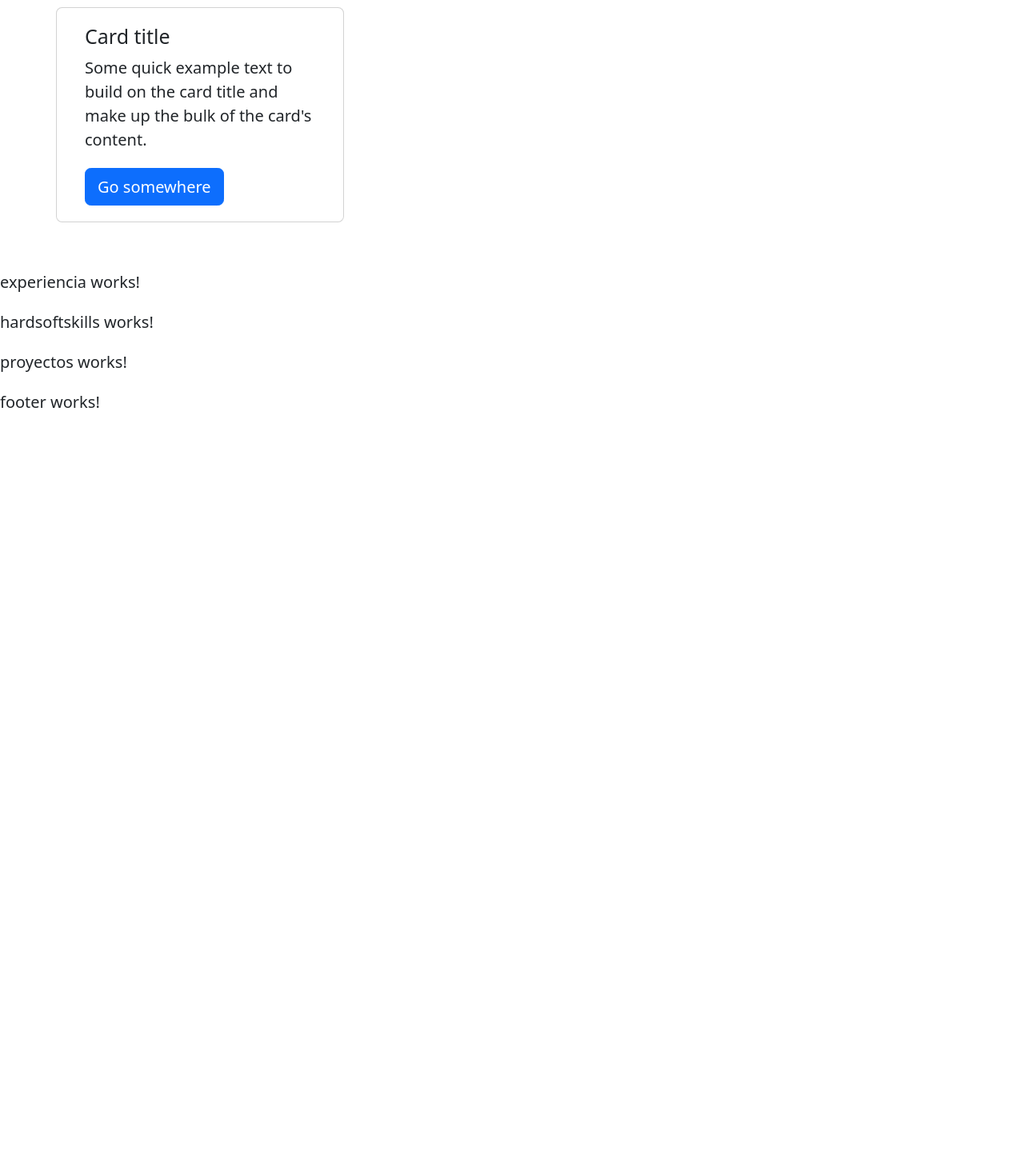
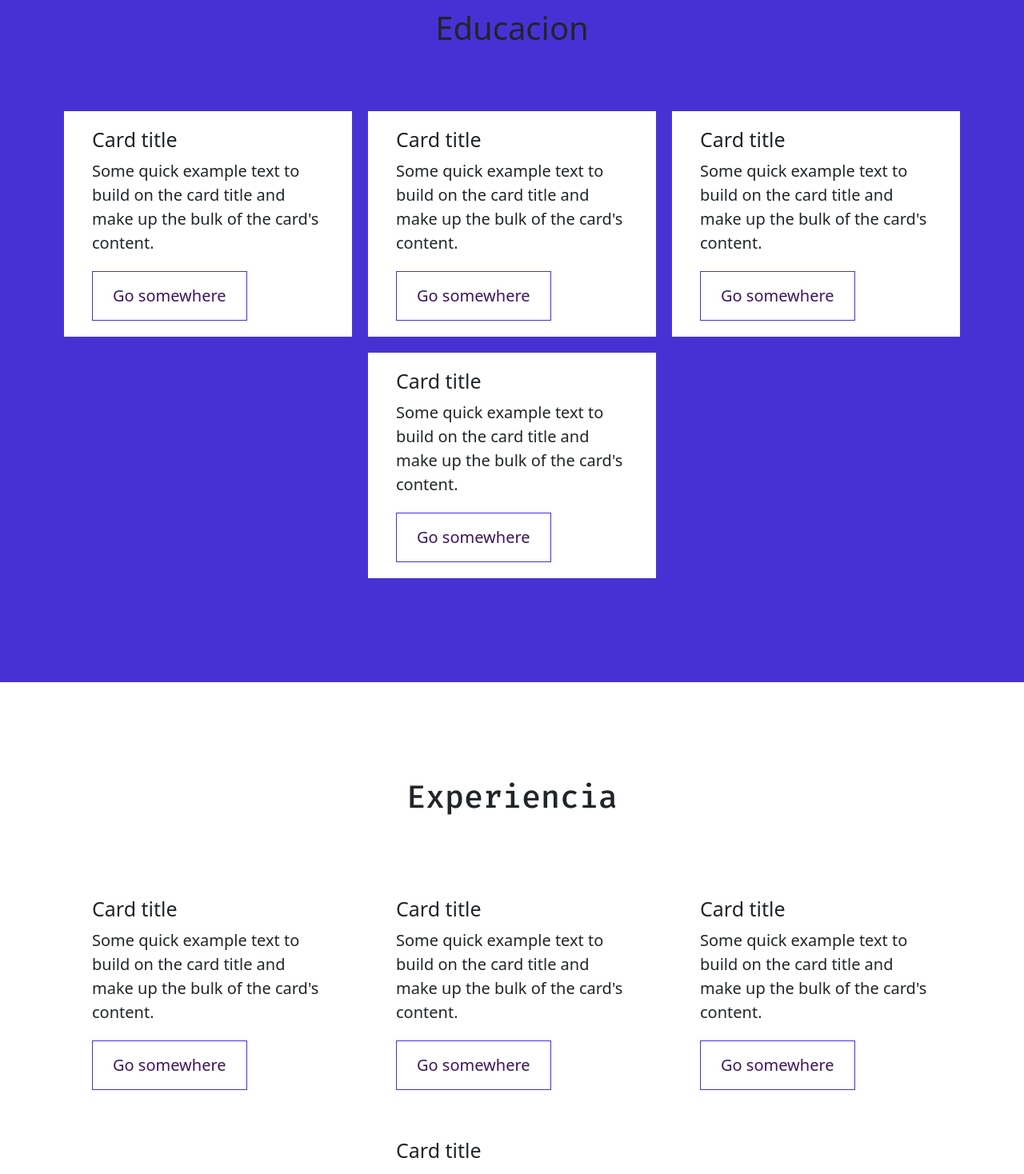
Before and after one commit to Juanma469/Proyecto-ArgProg-BasualdoJuanManuel, an Angular app in the folder front/porfolio-web/: page / in a window 1280 px wide. Shown: the part 880-2348 px from the top of the page at 80% size. Before the commit the page ends 1418 px from the top, so only its background shows below. Built offline with nearby package versions, Linux system fonts and the light colour scheme; a web font is replaced by a local one.

Commit message:
educacion - experiencia

```diff
--- a/front/porfolio-web/angular.json
+++ b/front/porfolio-web/angular.json
@@ -101,5 +101,8 @@
         }
       }
     }
+  },
+  "cli": {
+    "analytics": "90cc13af-4a90-4dfc-b353-eb18d3195c08"
   }
 }
--- a/front/porfolio-web/src/app/component/educacion/educacion.component.css
+++ b/front/porfolio-web/src/app/component/educacion/educacion.component.css
@@ -0,0 +1,4 @@
+section {
+    background-color: var(--primary-color);
+
+}
--- a/front/porfolio-web/src/app/component/educacion/educacion.component.html
+++ b/front/porfolio-web/src/app/component/educacion/educacion.component.html
@@ -1,7 +1,28 @@
-<section class="my-5">
+<section class="my-5 p-5">
     <div class="container">
-        <h2>Educacion</h2>
-        <div class="row">
+        <h2 class="text-center">Educacion</h2>
+        <div class="row d-flex justify-content-center py-5">
+          <div class="card" style="width: 18rem;">
+            <div class="card-body">
+              <h5 class="card-title">Card title</h5>
+              <p class="card-text">Some quick example text to build on the card title and make up the bulk of the card's content.</p>
+              <a href="#" class="btn btn-primary">Go somewhere</a>
+            </div>
+          </div>
+          <div class="card" style="width: 18rem;">
+            <div class="card-body">
+              <h5 class="card-title">Card title</h5>
+              <p class="card-text">Some quick example text to build on the card title and make up the bulk of the card's content.</p>
+              <a href="#" class="btn btn-primary">Go somewhere</a>
+            </div>
+          </div>
+          <div class="card" style="width: 18rem;">
+            <div class="card-body">
+              <h5 class="card-title">Card title</h5>
+              <p class="card-text">Some quick example text to build on the card title and make up the bulk of the card's content.</p>
+              <a href="#" class="btn btn-primary">Go somewhere</a>
+            </div>
+          </div>
           <div class="card" style="width: 18rem;">
             <div class="card-body">
               <h5 class="card-title">Card title</h5>
--- a/front/porfolio-web/src/app/component/experiencia/experiencia.component.html
+++ b/front/porfolio-web/src/app/component/experiencia/experiencia.component.html
@@ -1 +1,35 @@
-<p>experiencia works!</p>
+<section class="my-5 p-5">
+    <div class="container">
+        <h1 class="text-center">Experiencia</h1>
+        <div class="row d-flex justify-content-center py-5">
+            <div class="card" style="width: 18rem;">
+                <div class="card-body">
+                <h5 class="card-title">Card title</h5>
+                <p class="card-text">Some quick example text to build on the card title and make up the bulk of the card's content.</p>
+                <a href="#" class="btn btn-primary">Go somewhere</a>
+                </div>
+            </div>
+            <div class="card" style="width: 18rem;">
+                <div class="card-body">
+                <h5 class="card-title">Card title</h5>
+                <p class="card-text">Some quick example text to build on the card title and make up the bulk of the card's content.</p>
+                <a href="#" class="btn btn-primary">Go somewhere</a>
+                </div>
+            </div>
+            <div class="card" style="width: 18rem;">
+                <div class="card-body">
+                <h5 class="card-title">Card title</h5>
+                <p class="card-text">Some quick example text to build on the card title and make up the bulk of the card's content.</p>
+                <a href="#" class="btn btn-primary">Go somewhere</a>
+                </div>
+            </div>
+            <div class="card" style="width: 18rem;">
+                <div class="card-body">
+                <h5 class="card-title">Card title</h5>
+                <p class="card-text">Some quick example text to build on the card title and make up the bulk of the card's content.</p>
+                <a href="#" class="btn btn-primary">Go somewhere</a>
+                </div>
+            </div>
+        </div>
+    </div>
+</section>
--- a/front/porfolio-web/src/app/component/hardsoftskills/hardsoftskills.component.css
+++ b/front/porfolio-web/src/app/component/hardsoftskills/hardsoftskills.component.css
@@ -0,0 +1,3 @@
+section{
+    background-color: var(--secondary-color);
+}
--- a/front/porfolio-web/src/app/component/hardsoftskills/hardsoftskills.component.html
+++ b/front/porfolio-web/src/app/component/hardsoftskills/hardsoftskills.component.html
@@ -1 +1,35 @@
-<p>hardsoftskills works!</p>
+<section class="my-5 p-5">
+    <div class="container">
+        <h1 class="text-center">Hard & Soft Skills</h1>
+        <div class="row d-flex justify-content-center py-5">
+            <div class="card" style="width: 18rem;">
+                <div class="card-body">
+                <h5 class="card-title">Hard & Soft Skills</h5>
+                <p class="card-text">Some quick example text to build on the card title and make up the bulk of the card's content.</p>
+                <a href="#" class="btn btn-primary">Go somewhere</a>
+                </div>
+            </div>
+            <div class="card" style="width: 18rem;">
+                <div class="card-body">
+                <h5 class="card-title">Card title</h5>
+                <p class="card-text">Some quick example text to build on the card title and make up the bulk of the card's content.</p>
+                <a href="#" class="btn btn-primary">Go somewhere</a>
+                </div>
+            </div>
+            <div class="card" style="width: 18rem;">
+                <div class="card-body">
+                <h5 class="card-title">Card title</h5>
+                <p class="card-text">Some quick example text to build on the card title and make up the bulk of the card's content.</p>
+                <a href="#" class="btn btn-primary">Go somewhere</a>
+                </div>
+            </div>
+            <div class="card" style="width: 18rem;">
+                <div class="card-body">
+                <h5 class="card-title">Card title</h5>
+                <p class="card-text">Some quick example text to build on the card title and make up the bulk of the card's content.</p>
+                <a href="#" class="btn btn-primary">Go somewhere</a>
+                </div>
+            </div>
+        </div>
+    </div>
+</section>
--- a/front/porfolio-web/src/styles.css
+++ b/front/porfolio-web/src/styles.css
@@ -19,6 +19,25 @@ h1{
     font-size: 40px;
 }
 
+
+.btn{
+    color: var(--text-color);
+    border-radius: 0;
+    padding: 15px 25px;
+    border: 1px solid var(--primary-color);
+}
+.btn-primary{
+    background-color: #fff;
+}
+
+
+.card{
+    border: none;
+    margin:0.5rem;
+    border-radius: 0px;
+}
+
+
 @media (min-width:768px) {
    html{
     font-size: 18px;
```
Lines whose indentation alone changed are shown as unchanged.
